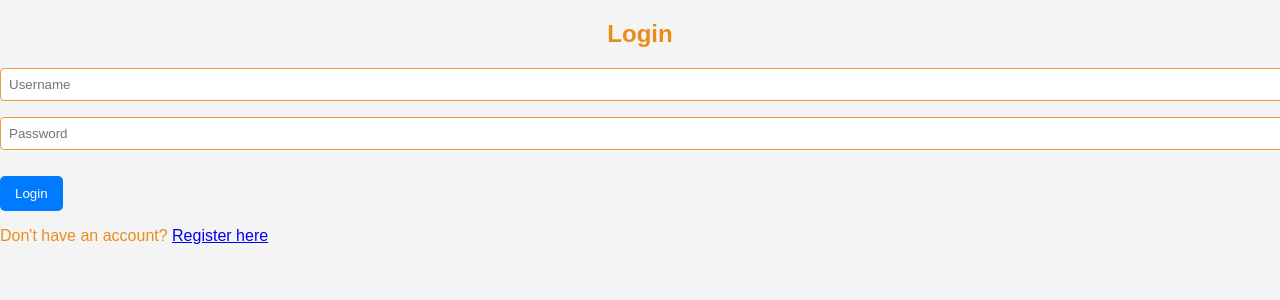
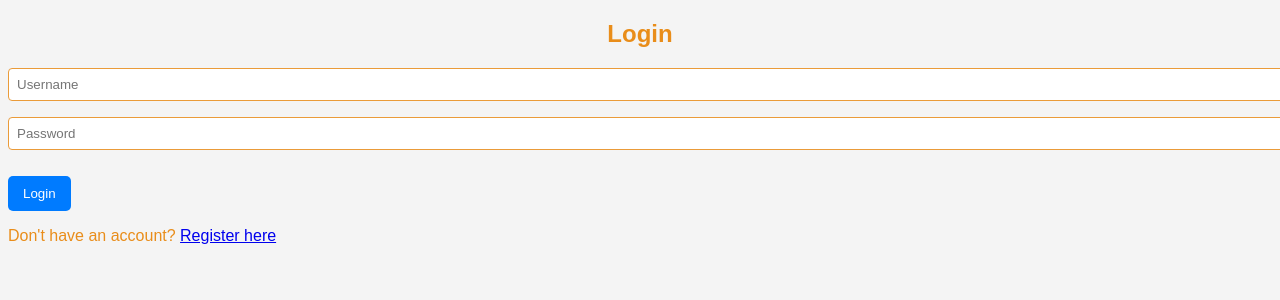
Before and after one commit to mobolaji22/quickfit, a React (Vite) app: page / in a window 1280 px wide. Shown: the top 300 px of the page. Built offline with nearby package versions, Linux system fonts and the light colour scheme.

Commit message:
quick fix on journal css

```diff
--- a/src/styles/DailyJournal.css
+++ b/src/styles/DailyJournal.css
@@ -1,10 +1,3 @@
-body {
-  margin: 0;
-  height: 100vh;
-  overflow-y: hidden;
-  font-family: Arial, sans-serif;
-}
-
 .daily-journal-container {
   padding: 0 20px;
   max-width: 900px;
@@ -61,7 +54,7 @@ textarea:focus {
   display: flex;
   flex-wrap: wrap;
   gap: 10px;
-  max-height: 340px;
+  max-height: 320px;
   overflow-y: auto;
   border: 1px solid #ddd;
   padding: 10px;
```
